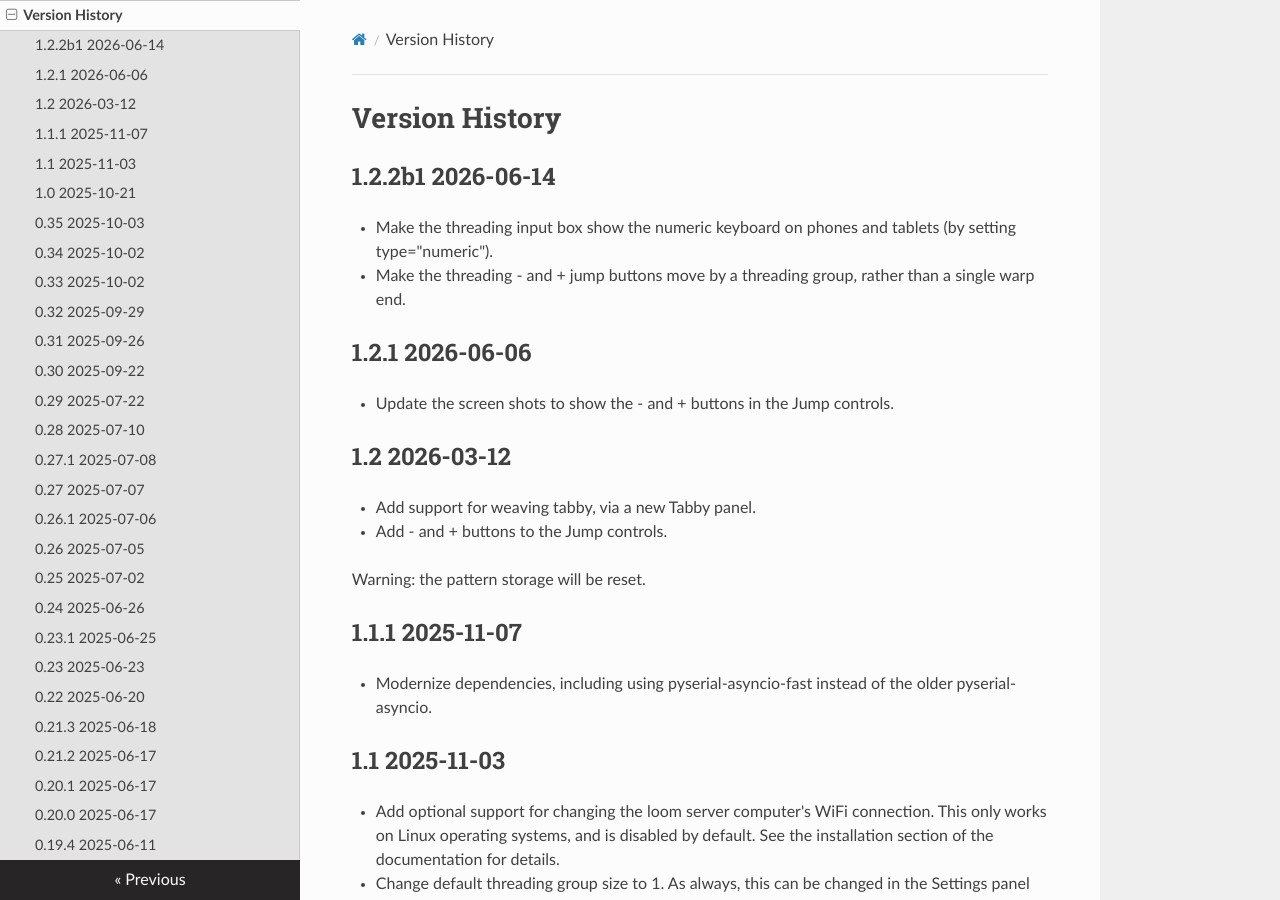
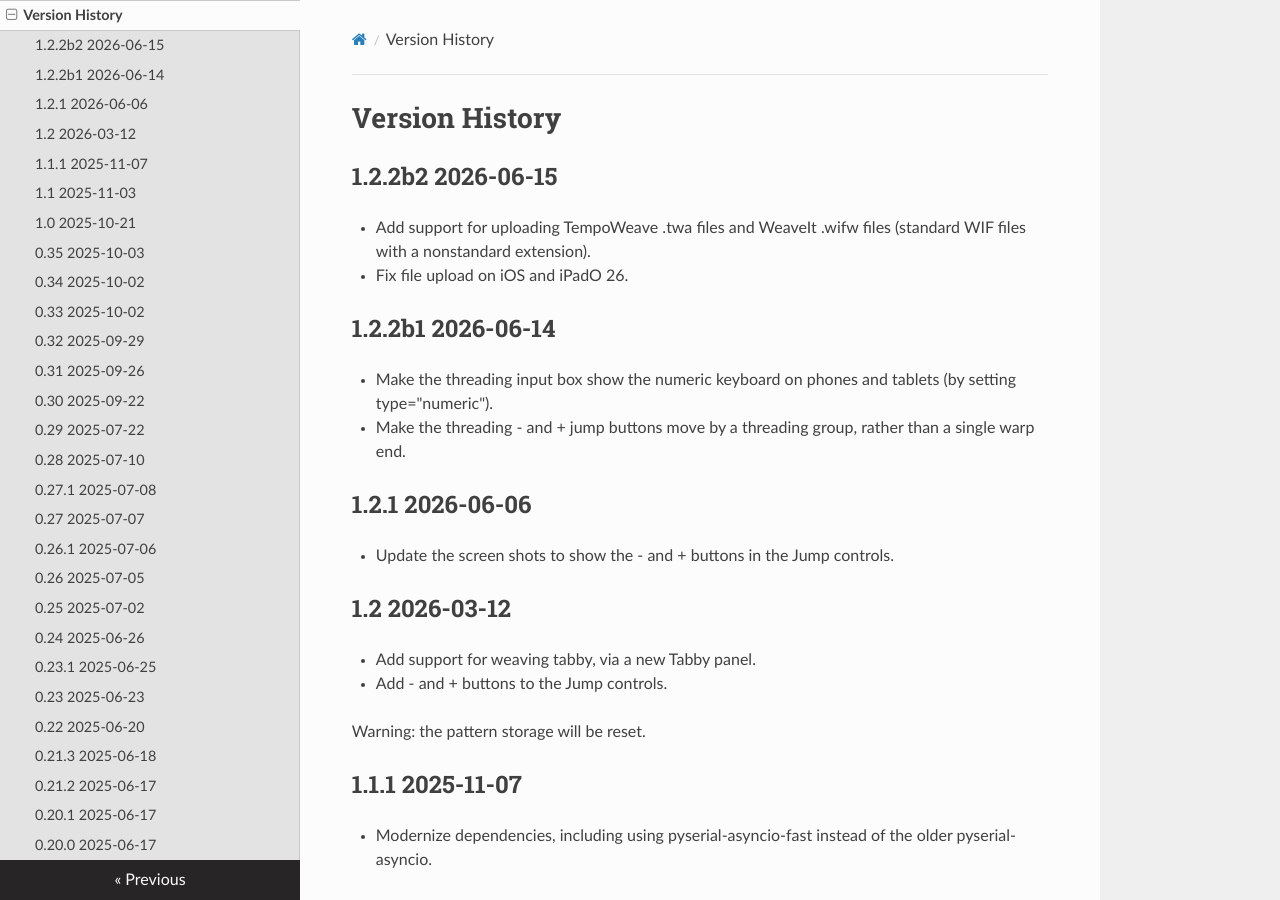
Before and after one commit to r-owen/base_loom_server, an MkDocs documentation site: the page built from docs/version_history.md, in a window 1280 px wide and 900 px high. Built offline with MkDocs 1.6.1, drawn with Linux system fonts in a browser that asks for light colours; nearby versions of some CDN libraries.

Commit message:
Update the version history

```diff
--- a/docs/version_history.md
+++ b/docs/version_history.md
@@ -1,4 +1,9 @@
 # Version History
+
+## 1.2.2b2 2026-06-15
+
+* Add support for uploading TempoWeave .twa files and WeaveIt .wifw files (standard WIF files with a nonstandard extension).
+* Fix file upload on iOS and iPadO 26.
 
 ## 1.2.2b1 2026-06-14
 
```
